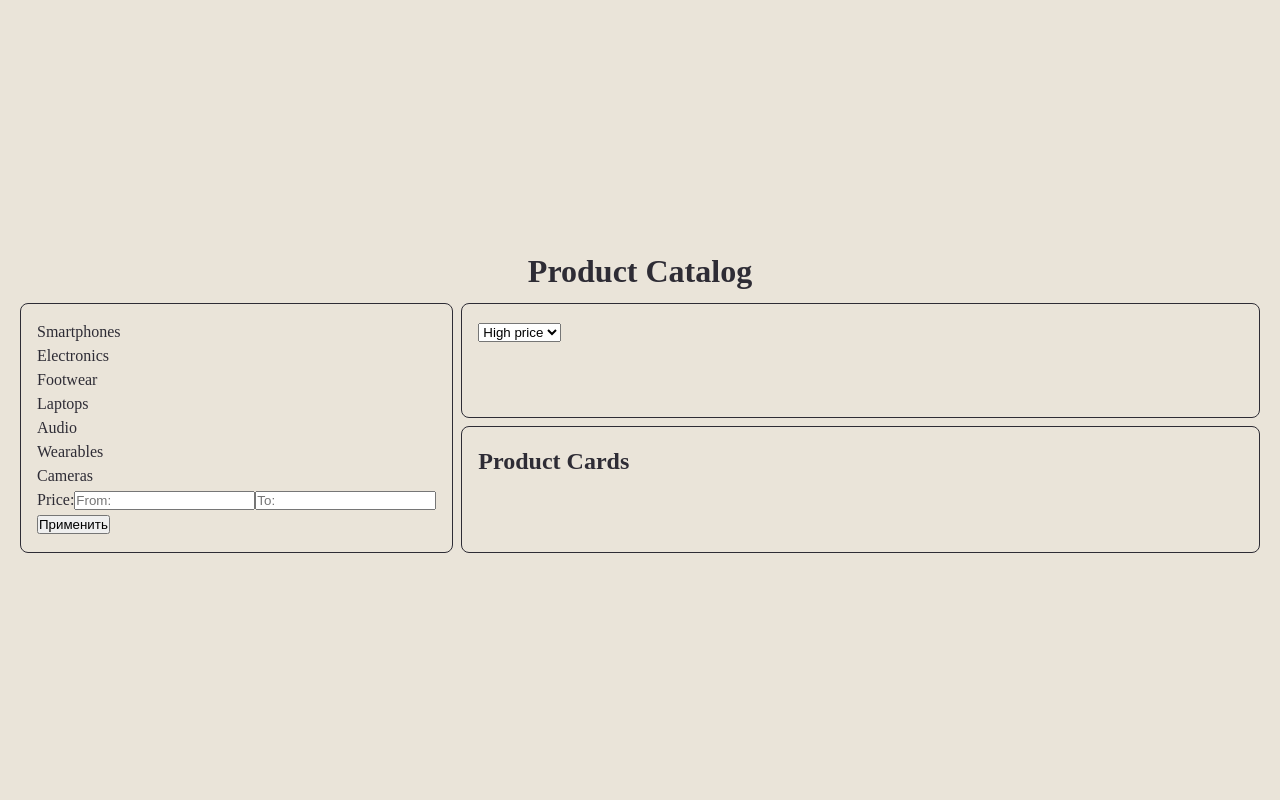
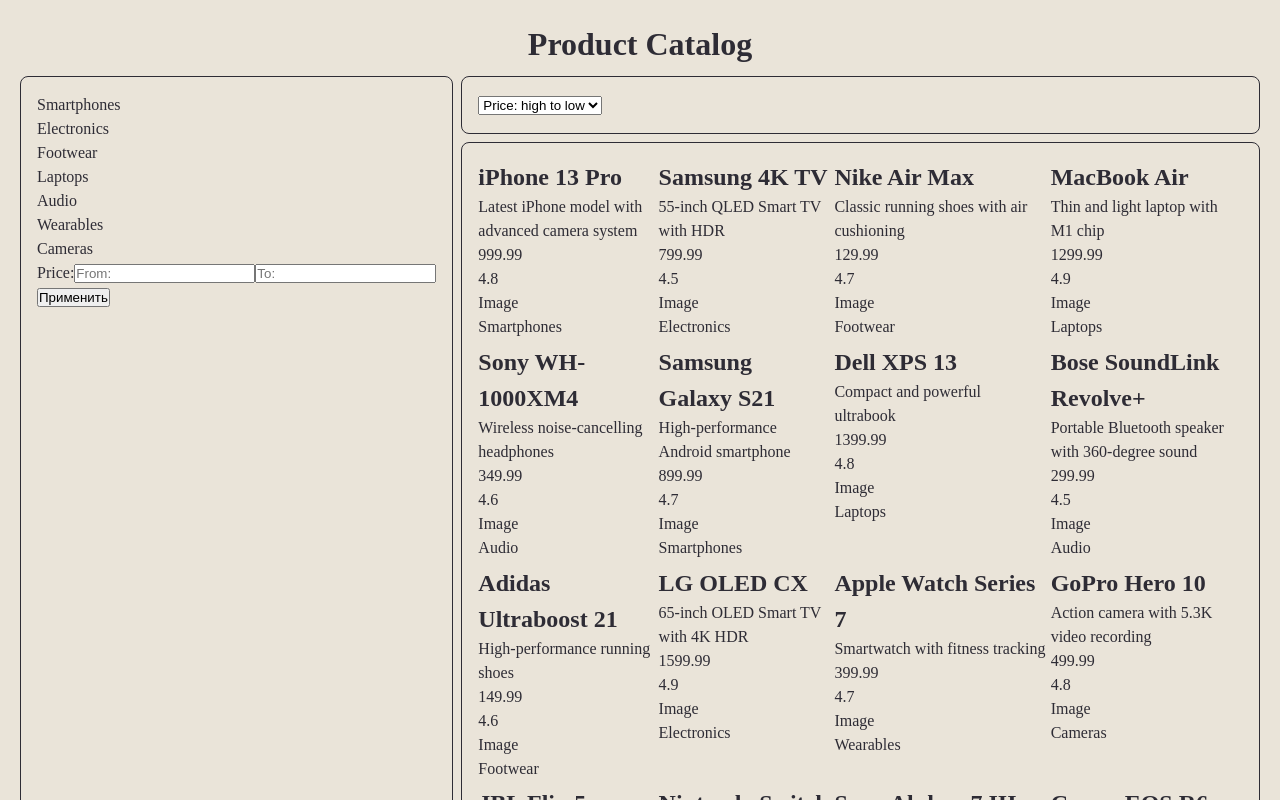
Before and after one commit to gr-sv/product-catalog, a Next.js app: page / in a window 1280 px wide. Shown: the top 800 px of the page. Built offline with nearby package versions, Linux system fonts and the light colour scheme.

Commit message:
Add Cards, corrections

```diff
--- /dev/null
+++ b/src/app/components/cards/cards.tsx
@@ -0,0 +1,26 @@
+import data from '../../../data.json'
+
+interface CardsProps {
+  className?: string;
+}
+
+export default function Cards ({ className }: CardsProps) {
+	return (
+
+		<div className={className}>
+			{(data?.products).map(product => (
+				<div key={product.id}>
+					<h2>{product.name}</h2>
+					<p>{product.description}</p>
+					<p>{product.price}</p>
+					<p>{product.rating}</p>
+					<div>Image</div>
+					<p>{product.category}</p>
+				</div>
+			))}
+
+
+
+		</div>
+	)
+}
--- a/src/app/components/sorting/sorting.tsx
+++ b/src/app/components/sorting/sorting.tsx
@@ -1,16 +1,19 @@
-export default function Sorting () {
+interface SortingProps {
+  className?: string;
+}
+
+export default function Sorting ({ className }: SortingProps) {
 	return (
 
-		<label>
+		<label className={className}>
 
 			<select name="sorting">
-				<option value="high price">High price</option>
-				<option value="low price">Low price</option>
+				<option value="high to low">Price: high to low</option>
+				<option value="low to high">Prive: low to high</option>
 				<option value="rating">Rating</option>
 				<option value="naming">Naming</option>
 			</select>
 
 		</label>
-
 	)
 }
--- a/src/app/globals.css
+++ b/src/app/globals.css
@@ -9,10 +9,13 @@
 html,
 body {
   max-width: 100vw;
-  height: 100%;
   overflow-x: hidden;
   color: #2E2C35;
   background-color: #EAE4D9;
+}
+
+html {
+  height: 100%;
 }
 
 body {
@@ -55,4 +58,7 @@
 
 .cards {
 	grid-column: 2 / -1;
+	display: grid;
+	grid-template-columns: repeat(4, auto);
+	gap: .3em;
 }
--- a/src/app/page.tsx
+++ b/src/app/page.tsx
@@ -1,20 +1,17 @@
 import Filtering from './components/filtering/filtering';
 import Sorting from './components/sorting/sorting';
+import Cards from './components/cards/cards';
 
 export default function Home() {
   return (
 	<main>
 		<h1 className="title">Product Catalog</h1>
 
-		<div className="sorting">
-			<Sorting />
-		</div>
+		<Sorting className="sorting"/>
 
 		<Filtering className="filtering"/>
 
-		<div className="cards">
-			<h2>Product Cards</h2>
-		</div>
+		<Cards className="cards"/>
 	</main>
   )
 }
```
